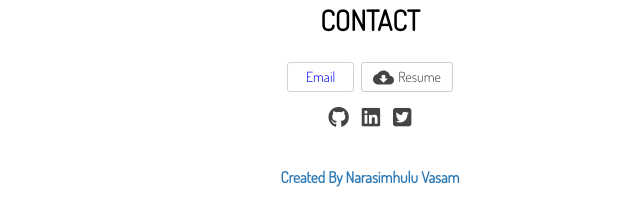
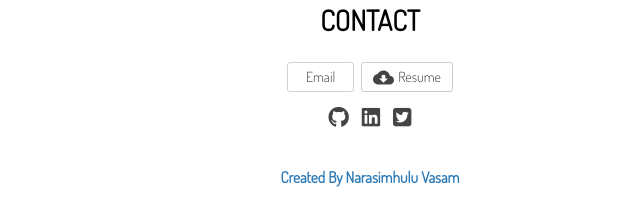
Before and after one commit to Narasimhuluv/portfolio-frontend, a React app in the folder portfolio/: page / in a window 1280 px wide. Shown: the part 1486-1696 px from the top of the page, 270-910 px from the left. Built offline with nearby package versions, Linux system fonts and the light colour scheme.

Commit message:
add refactor portfolio files

```diff
--- a/portfolio/src/stylesheets/style.css
+++ b/portfolio/src/stylesheets/style.css
@@ -353,6 +353,7 @@ header h3 {
   border-radius: 0.2rem;
 }
 .contact_email a,
+.contact_email h4,
 .resume a,
 .resume_icon {
   color: rgb(68, 68, 68);
```
